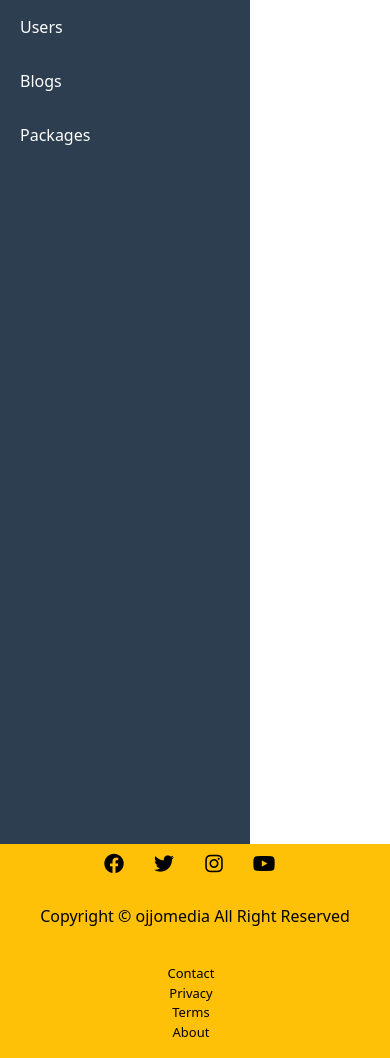
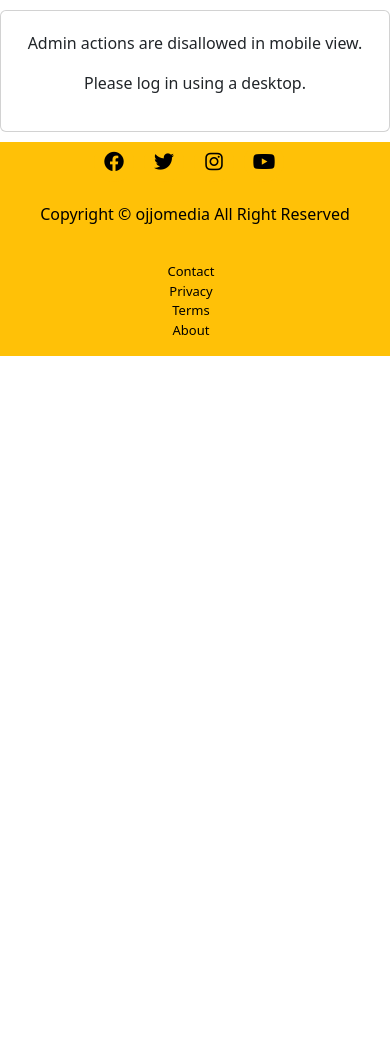
Before and after one commit to elz-ming/WebSys, a PHP site: page /admin.php in a window 390 px wide. Shown: the part 77-1135 px from the top of the page. After the commit the page ends 433 px from the top, so only its background shows below. Run offline with PHP 8.4, Linux system fonts and the light colour scheme.

Commit message:
chore: implement mobile view for admin page

```diff
--- a/src/asset/css/admin.css
+++ b/src/asset/css/admin.css
@@ -4,7 +4,7 @@ body, html {
   font-family: Arial, sans-serif;
 }
 
-.admin-container {
+#admin-container {
   display: flex;
   min-height: 100vh;
 }
@@ -210,3 +210,26 @@ td.integer, td.float, td.timestamp {
 #modalBody form label {
   text-align: left;
 }
+
+/* ++++++++++++++++++++ CSS for <div id="mobileMessage"> and everything inside ++++++++++++++++++++ */
+/* ++++++++++++++++++++ The popup message ++++++++++++++++++++ */
+@media (max-width: 768px) {
+  #admin-container {
+    display: none;
+  }
+
+  #mobileMessage {
+    position: sticky;
+    display: block;
+    z-index: -1;
+  }
+
+  .card {
+    padding: 20px;
+    margin: 10px 0;
+    background-color: #f8f9fa;
+    border: 1px solid #ddd;
+    border-radius: 5px;
+    text-align: center;
+  }
+}
--- a/src/asset/js/admin.js
+++ b/src/asset/js/admin.js
@@ -337,3 +337,25 @@ function performAction() {
 
     closeModal();
 }
+
+/* ++++++++++++++++++++ JS for <div id="mobileMessage"> and everything inside ++++++++++++++++++++ */
+/* ++++++++++++++++++++ The popup message ++++++++++++++++++++ */
+function adjustAdminAccess() {
+    var width = window.innerWidth || document.documentElement.clientWidth || document.body.clientWidth;
+    var adminContainer = document.getElementById("admin-container");
+    var mobileMessage = document.getElementById("mobileMessage");
+
+    if (width <= 768) { // Considered as mobile view
+      adminContainer.style.display = "none";
+      mobileMessage.style.display = "block";
+    } else {
+      adminActions.style.display = "block";
+      adminContainer.style.display = "none";
+    }
+  }
+
+  // Initial check
+  adjustAdminAccess();
+
+  // Listen for resize changes
+  window.addEventListener('resize', adjustAdminAccess);
```
